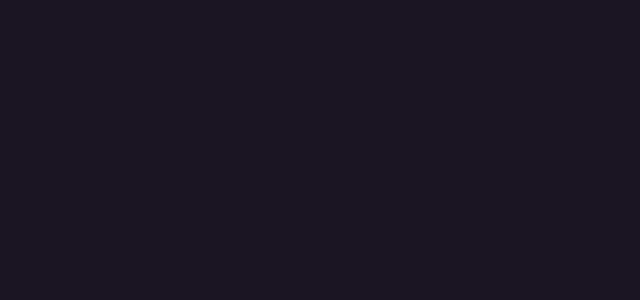
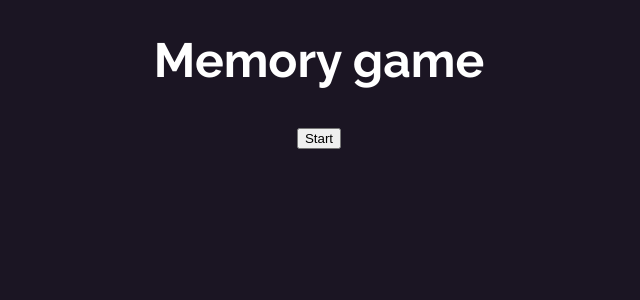
Before and after one commit to AndyTheMoonWalker/react_memory_game, a React (Create React App) app: page / in a window 1280 px wide. Shown: the top 300 px of the page, without its empty margins (321-961 px from the left). Built offline with nearby package versions, Linux system fonts and the light colour scheme.

Commit message:
cards object added

```diff
--- a/public/index.html
+++ b/public/index.html
@@ -9,7 +9,6 @@
 			name="description"
 			content="Web site created using create-react-app"
 		/>
-    <link rel="apple-touch-icon" href="%PUBLIC_URL%/logo192.png" />
 		<!--
       manifest.json provides metadata used when your web app is installed on a
       user's mobile device or desktop. See https://developers.google.com/web/fundamentals/web-app-manifest/
--- a/src/App.js
+++ b/src/App.js
@@ -1,7 +1,33 @@
+import { useState } from 'react';
 import './App.css';
+const cardImages = [
+	{ src: '/img/helmet-1.png' },
+	{ src: '/img/potion-1.png' },
+	{ src: '/img/ring-1.png' },
+	{ src: '/img/scroll-1.png' },
+	{ src: '/img/shield-1.png' },
+	{ src: '/img/sword-1.png' },
+];
 
 function App() {
-	return <div className='App'></div>;
+	const [cards, setCards] = useState([]);
+	const [turns, setTurns] = useState(0);
+
+	const shuffle = () => {
+		const shuffledCards = [...cardImages, ...cardImages]
+			.sort(() => Math.random() - 0.5)
+			.map((card) => ({ ...card, id: Math.random() }));
+		setCards(shuffledCards);
+		setTurns(0);
+	};
+
+	console.log(cards, turns);
+	return (
+		<div className='App'>
+			<h1>Memory game</h1>
+			<button onClick={shuffle}>Start</button>
+		</div>
+	);
 }
 
 export default App;
```
Also changed, not shown: public/manifest.json. Lines whose indentation alone changed are shown as unchanged.
